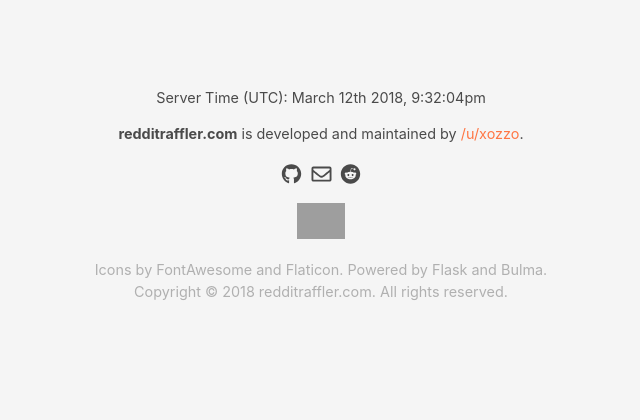
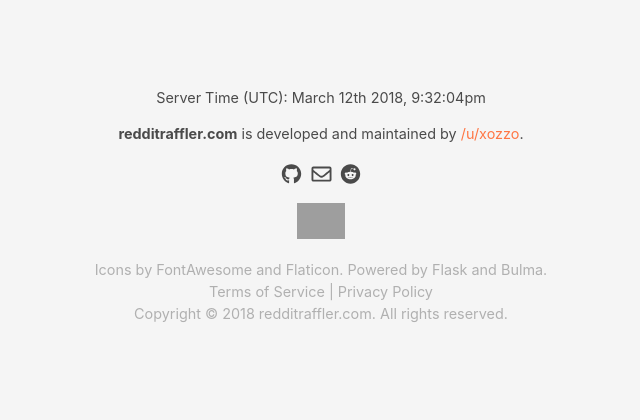
Before and after one commit to redditraffler/redditraffler, a Flask app: page /raffles in a window 1280 px wide. Shown: the part 418-838 px from the top of the page, without its empty margins (319-959 px from the left). Before the commit the page ends 718 px from the top, so only its background shows below. Run offline with Flask 2, Linux system fonts and the light colour scheme; data that the repository does not hold is empty; some libraries are stand-ins or nearby versions; grey boxes are pictures that could not be loaded.

Commit message:
Add TOS and privacy policy links to footer

```diff
--- a/app/assets/css/app.css
+++ b/app/assets/css/app.css
@@ -165,18 +165,20 @@
   color: #ff4500;
 }
 
-.footer #attributions,
-.footer #copyright {
+.footer-light-text p {
   opacity: 0.4;
+}
+
+.footer-light-text p:not(:last-child) {
   margin: 0;
   padding: 0;
 }
 
-.footer #attributions a {
+.footer-light-text a {
   color: inherit;
 }
 
-.footer #attributions a:hover {
+.footer-light-text a:hover {
   text-decoration: underline;
 }
 /**** End Footer ****/
--- a/app/views/layouts/footer.html
+++ b/app/views/layouts/footer.html
@@ -14,10 +14,12 @@
             <p>
                 <a href='https://ko-fi.com/Z8Z1A9FB' target='_blank'><img height='36' style='border:0px;height:36px;' src='https://az743702.vo.msecnd.net/cdn/kofi1.png?v=0' border='0' alt='Buy Me a Coffee at ko-fi.com' /></a>
             </p>
-            <p id="attributions">Icons by <a href="https://fontawesome.com/">FontAwesome</a> and <a href="https://www.flaticon.com">Flaticon</a>. Powered by <a href="http://flask.pocoo.org/">Flask</a> and <a href="https://bulma.io/">Bulma</a>. </p>
-            <p id="copyright">
-                Copyright &copy; <span id="year"></span> redditraffler.com. All rights reserved.
-            </p>
+
+            <div class="footer-light-text">
+            <p>Icons by <a href="https://fontawesome.com/">FontAwesome</a> and <a href="https://www.flaticon.com">Flaticon</a>. Powered by <a href="http://flask.pocoo.org/">Flask</a> and <a href="https://bulma.io/">Bulma</a>. </p>
+            <p><a href="{{ url_for('base.tos') }}">Terms of Service</a> | <a href="{{ url_for('base.privacy_policy') }}">Privacy Policy</a></p>
+            <p>Copyright &copy; <span id="year"></span> redditraffler.com. All rights reserved.</p>
+            </div>
         </div>
     </div>
 </footer>
```
